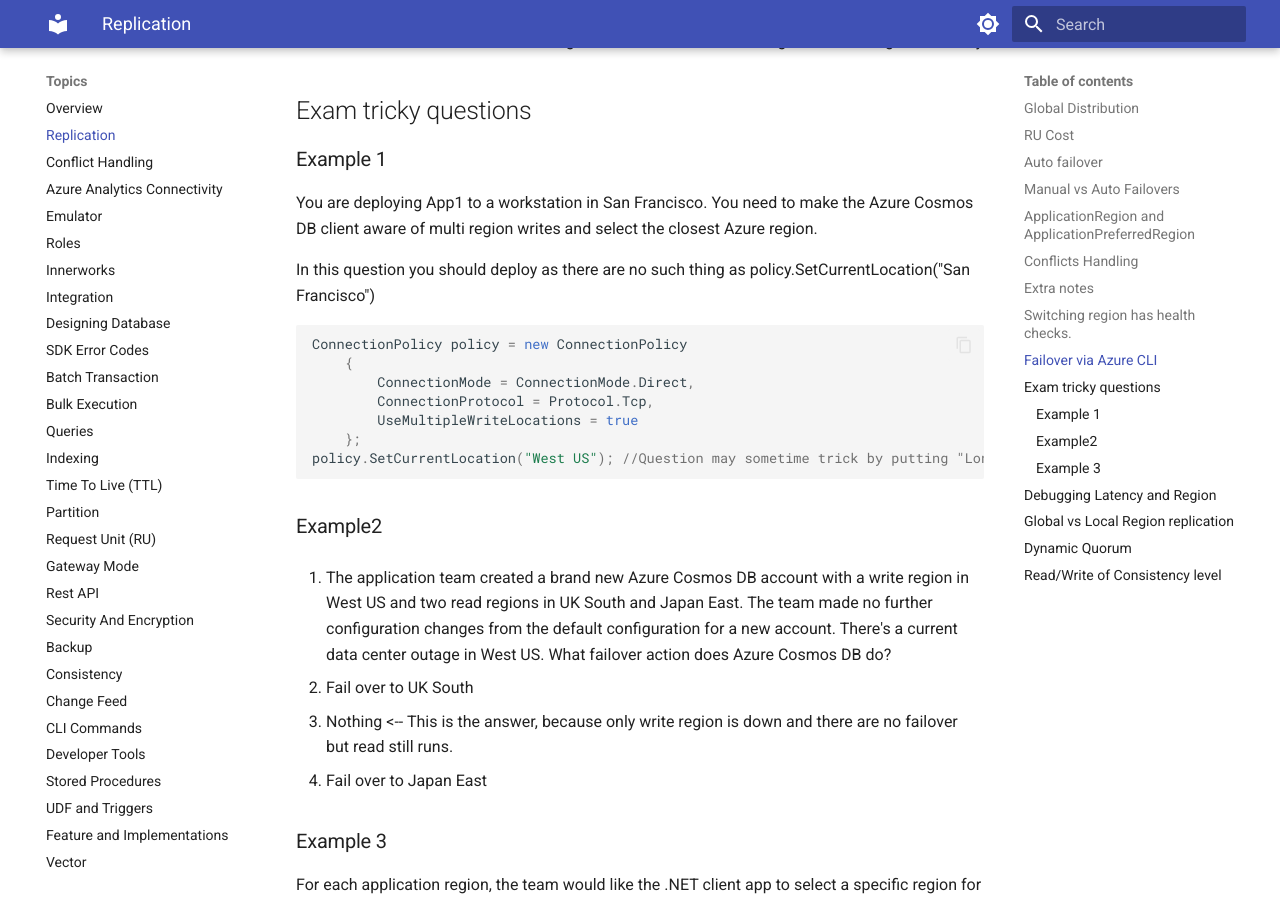
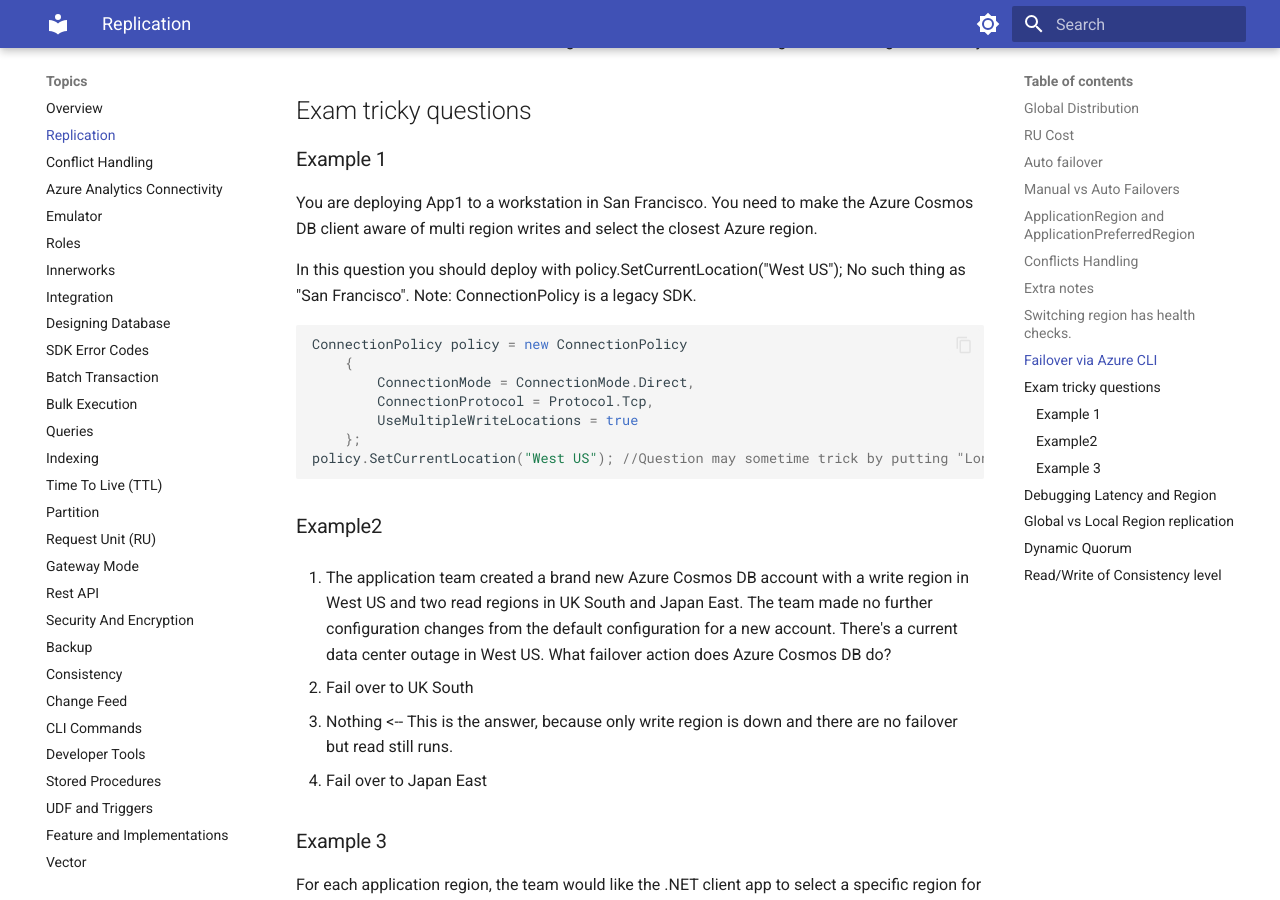
Before and after one commit to yoonghan/Azure-Cosmos-DB-DP-420, an MkDocs documentation site: the page built from docs/3. Replication.md, in a window 1280 px wide and 900 px high, scrolled down 6121 px. Built offline with MkDocs 1.6.1 and Material for MkDocs 9.7.7, drawn with Linux system fonts in a browser that asks for light colours.

Commit message:
Fix document.

````diff
--- a/docs/3. Replication.md
+++ b/docs/3. Replication.md
@@ -135,7 +135,7 @@
 You are deploying App1 to a workstation in San Francisco.
 You need to make the Azure Cosmos DB client aware of multi region writes and select the closest Azure region.
 
-In this question you should deploy as there are no such thing as policy.SetCurrentLocation("San Francisco")
+In this question you should deploy with policy.SetCurrentLocation("West US"); No such thing as "San Francisco". Note: ConnectionPolicy is a legacy SDK.
 ```C#
 ConnectionPolicy policy = new ConnectionPolicy
     {
````
